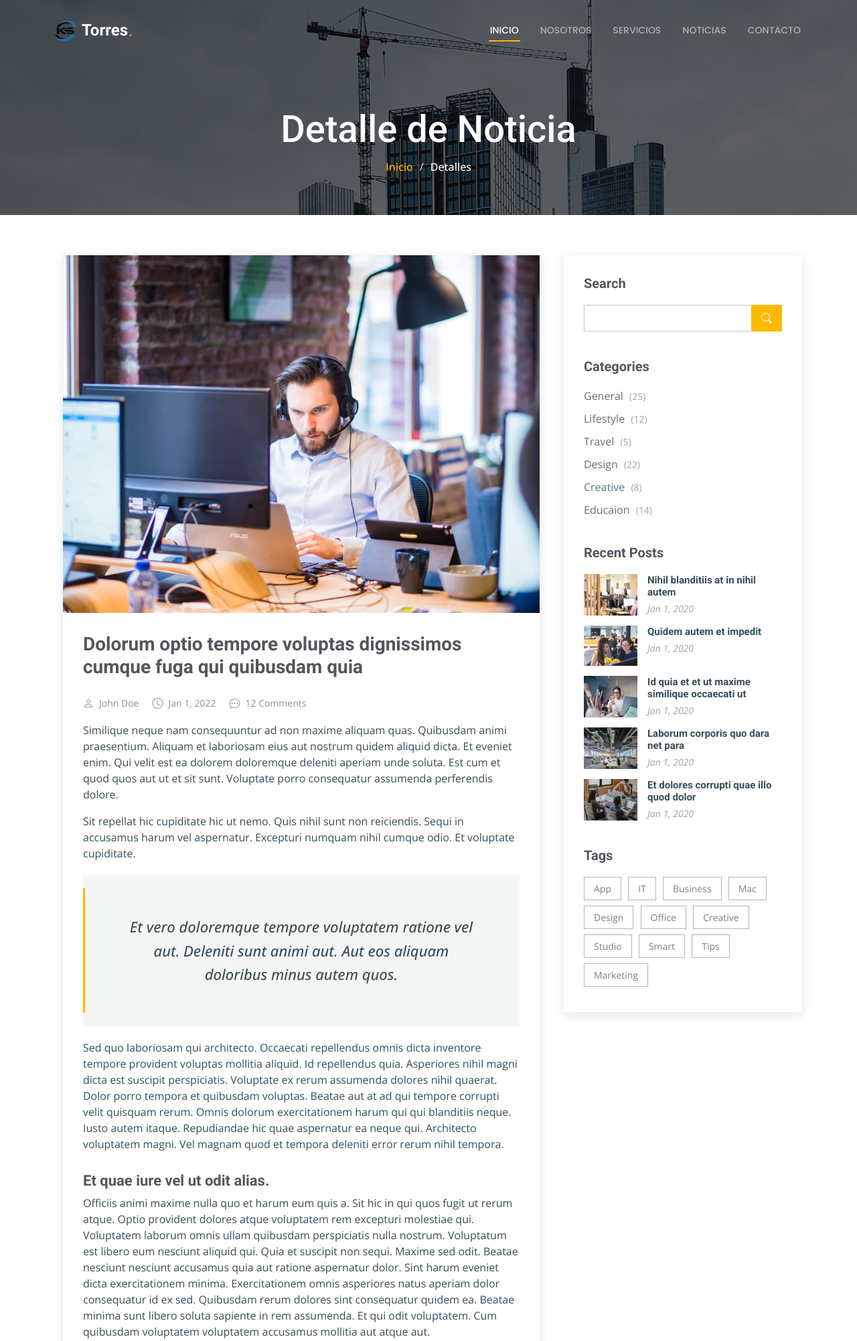
After one commit to cristiancf57/kstorres, a Flask app: page /noticiadet in a window 1280 px wide. The commit adds this page. Shown: the top 2002 px of the page at 67% size. Run offline with Flask 3, Linux system fonts and the light colour scheme; some libraries are stand-ins or nearby versions.

Commit message:
version 1.1

```diff
--- a/app.py
+++ b/app.py
@@ -27,9 +27,17 @@ def nosotros():
 def service():
     return render_template('service.html')
 
+@app.route('/servidet')
+def detalleserv():
+    return render_template('detallserv.html')
+
 @app.route('/noticia',methods=['GET','POST'])
 def noticia():
     return render_template('noticia.html')
+
+@app.route('/noticiadet')
+def noticiadet():
+    return render_template('noticiadet.html')
 
 @app.route('/contacto',methods=['GET','POST'])
 def contacto():
--- a/templates/layout.html
+++ b/templates/layout.html
@@ -87,11 +87,11 @@
         <div class="col-lg-3 col-md-3 footer-links">
           <h4>Useful Links</h4>
           <ul>
-            <li><a href="#">Home</a></li>
-            <li><a href="#">About us</a></li>
-            <li><a href="#">Services</a></li>
-            <li><a href="#">Terms of service</a></li>
-            <li><a href="#">Privacy policy</a></li>
+            <li><a href="/">Home</a></li>
+            <li><a href="/nosotros">Nosotros</a></li>
+            <li><a href="/servicios">Servicios</a></li>
+            <li><a href="/noticia">Noticias</a></li>
+            <li><a href="/contacto">Privacy policy</a></li>
           </ul>
         </div>
         <div class="col-lg-3 col-md-6 footer-links">
--- /dev/null
+++ b/templates/noticiadet.html
@@ -0,0 +1,365 @@
+{% extends "layout.html" %}
+
+{% block content %}
+  <!-- Page Title -->
+  <div class="page-title dark-background" style="background-image: url(static/img/page-title-bg.jpg);">
+    <div class="container position-relative">
+      <h1>Detalle de Noticia</h1>
+      <nav class="breadcrumbs">
+        <ol>
+          <li><a href="/">Inicio</a></li>
+          <li class="current">Detalles</li>
+        </ol>
+      </nav>
+    </div>
+  </div><!-- End Page Title -->
+
+  <div class="container">
+    <div class="row">
+
+      <div class="col-lg-8">
+
+        <!-- Blog Details Section -->
+        <section id="blog-details" class="blog-details section">
+          <div class="container">
+
+            <article class="article">
+
+              <div class="post-img">
+                <img src="static/img/blog/blog-1.jpg" alt="" class="img-fluid">
+              </div>
+
+              <h2 class="title">Dolorum optio tempore voluptas dignissimos cumque fuga qui quibusdam quia</h2>
+
+              <div class="meta-top">
+                <ul>
+                  <li class="d-flex align-items-center"><i class="bi bi-person"></i> <a href="/noticia">John Doe</a></li>
+                  <li class="d-flex align-items-center"><i class="bi bi-clock"></i> <a href="/noticia"><time datetime="2020-01-01">Jan 1, 2022</time></a></li>
+                  <li class="d-flex align-items-center"><i class="bi bi-chat-dots"></i> <a href="/noticia">12 Comments</a></li>
+                </ul>
+              </div><!-- End meta top -->
+
+              <div class="content">
+                <p>
+                  Similique neque nam consequuntur ad non maxime aliquam quas. Quibusdam animi praesentium. Aliquam et laboriosam eius aut nostrum quidem aliquid dicta.
+                  Et eveniet enim. Qui velit est ea dolorem doloremque deleniti aperiam unde soluta. Est cum et quod quos aut ut et sit sunt. Voluptate porro consequatur assumenda perferendis dolore.
+                </p>
+
+                <p>
+                  Sit repellat hic cupiditate hic ut nemo. Quis nihil sunt non reiciendis. Sequi in accusamus harum vel aspernatur. Excepturi numquam nihil cumque odio. Et voluptate cupiditate.
+                </p>
+
+                <blockquote>
+                  <p>
+                    Et vero doloremque tempore voluptatem ratione vel aut. Deleniti sunt animi aut. Aut eos aliquam doloribus minus autem quos.
+                  </p>
+                </blockquote>
+
+                <p>
+                  Sed quo laboriosam qui architecto. Occaecati repellendus omnis dicta inventore tempore provident voluptas mollitia aliquid. Id repellendus quia. Asperiores nihil magni dicta est suscipit perspiciatis. Voluptate ex rerum assumenda dolores nihil quaerat.
+                  Dolor porro tempora et quibusdam voluptas. Beatae aut at ad qui tempore corrupti velit quisquam rerum. Omnis dolorum exercitationem harum qui qui blanditiis neque.
+                  Iusto autem itaque. Repudiandae hic quae aspernatur ea neque qui. Architecto voluptatem magni. Vel magnam quod et tempora deleniti error rerum nihil tempora.
+                </p>
+
+                <h3>Et quae iure vel ut odit alias.</h3>
+                <p>
+                  Officiis animi maxime nulla quo et harum eum quis a. Sit hic in qui quos fugit ut rerum atque. Optio provident dolores atque voluptatem rem excepturi molestiae qui. Voluptatem laborum omnis ullam quibusdam perspiciatis nulla nostrum. Voluptatum est libero eum nesciunt aliquid qui.
+                  Quia et suscipit non sequi. Maxime sed odit. Beatae nesciunt nesciunt accusamus quia aut ratione aspernatur dolor. Sint harum eveniet dicta exercitationem minima. Exercitationem omnis asperiores natus aperiam dolor consequatur id ex sed. Quibusdam rerum dolores sint consequatur quidem ea.
+                  Beatae minima sunt libero soluta sapiente in rem assumenda. Et qui odit voluptatem. Cum quibusdam voluptatem voluptatem accusamus mollitia aut atque aut.
+                </p>
+                <img src="static/img/blog/blog-inside-post.jpg" class="img-fluid" alt="">
+
+                <h3>Ut repellat blanditiis est dolore sunt dolorum quae.</h3>
+                <p>
+                  Rerum ea est assumenda pariatur quasi et quam. Facilis nam porro amet nostrum. In assumenda quia quae a id praesentium. Quos deleniti libero sed occaecati aut porro autem. Consectetur sed excepturi sint non placeat quia repellat incidunt labore. Autem facilis hic dolorum dolores vel.
+                  Consectetur quasi id et optio praesentium aut asperiores eaque aut. Explicabo omnis quibusdam esse. Ex libero illum iusto totam et ut aut blanditiis. Veritatis numquam ut illum ut a quam vitae.
+                </p>
+                <p>
+                  Alias quia non aliquid. Eos et ea velit. Voluptatem maxime enim omnis ipsa voluptas incidunt. Nulla sit eaque mollitia nisi asperiores est veniam.
+                </p>
+
+              </div><!-- End post content -->
+
+              <div class="meta-bottom">
+                <i class="bi bi-folder"></i>
+                <ul class="cats">
+                  <li><a href="#">Business</a></li>
+                </ul>
+
+                <i class="bi bi-tags"></i>
+                <ul class="tags">
+                  <li><a href="#">Creative</a></li>
+                  <li><a href="#">Tips</a></li>
+                  <li><a href="#">Marketing</a></li>
+                </ul>
+              </div><!-- End meta bottom -->
+
+            </article>
+
+          </div>
+        </section><!-- /Blog Details Section -->
+
+        <!-- Blog Author Section -->
+        <section id="blog-author" class="blog-author section">
+
+          <div class="container">
+            <div class="author-container d-flex align-items-center">
+              <img src="static/img/blog/blog-author.jpg" class="rounded-circle flex-shrink-0" alt="">
+              <div>
+                <h4>Jane Smith</h4>
+                <div class="social-links">
+                  <a href="https://x.com/#"><i class="bi bi-twitter-x"></i></a>
+                  <a href="https://facebook.com/#"><i class="bi bi-facebook"></i></a>
+                  <a href="https://instagram.com/#"><i class="biu bi-instagram"></i></a>
+                </div>
+                <p>
+                  Itaque quidem optio quia voluptatibus dolorem dolor. Modi eum sed possimus accusantium. Quas repellat voluptatem officia numquam sint aspernatur voluptas. Esse et accusantium ut unde voluptas.
+                </p>
+              </div>
+            </div>
+          </div>
+
+        </section><!-- /Blog Author Section -->
+
+        <!-- Blog Comments Section -->
+        <section id="blog-comments" class="blog-comments section">
+
+          <div class="container">
+
+            <h4 class="comments-count">8 Comments</h4>
+
+            <div id="comment-1" class="comment">
+              <div class="d-flex">
+                <div class="comment-img"><img src="static/img/blog/comments-1.jpg" alt=""></div>
+                <div>
+                  <h5><a href="">Georgia Reader</a> <a href="#" class="reply"><i class="bi bi-reply-fill"></i> Reply</a></h5>
+                  <time datetime="2020-01-01">01 Jan,2022</time>
+                  <p>
+                    Et rerum totam nisi. Molestiae vel quam dolorum vel voluptatem et et. Est ad aut sapiente quis molestiae est qui cum soluta.
+                    Vero aut rerum vel. Rerum quos laboriosam placeat ex qui. Sint qui facilis et.
+                  </p>
+                </div>
+              </div>
+            </div><!-- End comment #1 -->
+
+            <div id="comment-2" class="comment">
+              <div class="d-flex">
+                <div class="comment-img"><img src="static/img/blog/comments-2.jpg" alt=""></div>
+                <div>
+                  <h5><a href="">Aron Alvarado</a> <a href="#" class="reply"><i class="bi bi-reply-fill"></i> Reply</a></h5>
+                  <time datetime="2020-01-01">01 Jan,2022</time>
+                  <p>
+                    Ipsam tempora sequi voluptatem quis sapiente non. Autem itaque eveniet saepe. Officiis illo ut beatae.
+                  </p>
+                </div>
+              </div>
+
+              <div id="comment-reply-1" class="comment comment-reply">
+                <div class="d-flex">
+                  <div class="comment-img"><img src="static/img/blog/comments-3.jpg" alt=""></div>
+                  <div>
+                    <h5><a href="">Lynda Small</a> <a href="#" class="reply"><i class="bi bi-reply-fill"></i> Reply</a></h5>
+                    <time datetime="2020-01-01">01 Jan,2022</time>
+                    <p>
+                      Enim ipsa eum fugiat fuga repellat. Commodi quo quo dicta. Est ullam aspernatur ut vitae quia mollitia id non. Qui ad quas nostrum rerum sed necessitatibus aut est. Eum officiis sed repellat maxime vero nisi natus. Amet nesciunt nesciunt qui illum omnis est et dolor recusandae.
+
+                      Recusandae sit ad aut impedit et. Ipsa labore dolor impedit et natus in porro aut. Magnam qui cum. Illo similique occaecati nihil modi eligendi. Pariatur distinctio labore omnis incidunt et illum. Expedita et dignissimos distinctio laborum minima fugiat.
+
+                      Libero corporis qui. Nam illo odio beatae enim ducimus. Harum reiciendis error dolorum non autem quisquam vero rerum neque.
+                    </p>
+                  </div>
+                </div>
+
+                <div id="comment-reply-2" class="comment comment-reply">
+                  <div class="d-flex">
+                    <div class="comment-img"><img src="static/img/blog/comments-4.jpg" alt=""></div>
+                    <div>
+                      <h5><a href="">Sianna Ramsay</a> <a href="#" class="reply"><i class="bi bi-reply-fill"></i> Reply</a></h5>
+                      <time datetime="2020-01-01">01 Jan,2022</time>
+                      <p>
+                        Et dignissimos impedit nulla et quo distinctio ex nemo. Omnis quia dolores cupiditate et. Ut unde qui eligendi sapiente omnis ullam. Placeat porro est commodi est officiis voluptas repellat quisquam possimus. Perferendis id consectetur necessitatibus.
+                      </p>
+                    </div>
+                  </div>
+
+                </div><!-- End comment reply #2-->
+
+              </div><!-- End comment reply #1-->
+
+            </div><!-- End comment #2-->
+
+            <div id="comment-3" class="comment">
+              <div class="d-flex">
+                <div class="comment-img"><img src="static/img/blog/comments-5.jpg" alt=""></div>
+                <div>
+                  <h5><a href="">Nolan Davidson</a> <a href="#" class="reply"><i class="bi bi-reply-fill"></i> Reply</a></h5>
+                  <time datetime="2020-01-01">01 Jan,2022</time>
+                  <p>
+                    Distinctio nesciunt rerum reprehenderit sed. Iste omnis eius repellendus quia nihil ut accusantium tempore. Nesciunt expedita id dolor exercitationem aspernatur aut quam ut. Voluptatem est accusamus iste at.
+                    Non aut et et esse qui sit modi neque. Exercitationem et eos aspernatur. Ea est consequuntur officia beatae ea aut eos soluta. Non qui dolorum voluptatibus et optio veniam. Quam officia sit nostrum dolorem.
+                  </p>
+                </div>
+              </div>
+
+            </div><!-- End comment #3 -->
+
+            <div id="comment-4" class="comment">
+              <div class="d-flex">
+                <div class="comment-img"><img src="static/img/blog/comments-6.jpg" alt=""></div>
+                <div>
+                  <h5><a href="">Kay Duggan</a> <a href="#" class="reply"><i class="bi bi-reply-fill"></i> Reply</a></h5>
+                  <time datetime="2020-01-01">01 Jan,2022</time>
+                  <p>
+                    Dolorem atque aut. Omnis doloremque blanditiis quia eum porro quis ut velit tempore. Cumque sed quia ut maxime. Est ad aut cum. Ut exercitationem non in fugiat.
+                  </p>
+                </div>
+              </div>
+
+            </div><!-- End comment #4 -->
+
+          </div>
+
+        </section><!-- /Blog Comments Section -->
+
+        <!-- Comment Form Section -->
+        <section id="comment-form" class="comment-form section">
+          <div class="container">
+
+            <form action="">
+
+              <h4>Post Comment</h4>
+              <p>Your email address will not be published. Required fields are marked * </p>
+              <div class="row">
+                <div class="col-md-6 form-group">
+                  <input name="name" type="text" class="form-control" placeholder="Your Name*">
+                </div>
+                <div class="col-md-6 form-group">
+                  <input name="email" type="text" class="form-control" placeholder="Your Email*">
+                </div>
+              </div>
+              <div class="row">
+                <div class="col form-group">
+                  <input name="website" type="text" class="form-control" placeholder="Your Website">
+                </div>
+              </div>
+              <div class="row">
+                <div class="col form-group">
+                  <textarea name="comment" class="form-control" placeholder="Your Comment*"></textarea>
+                </div>
+              </div>
+
+              <div class="text-center">
+                <button type="submit" class="btn btn-primary">Post Comment</button>
+              </div>
+
+            </form>
+
+          </div>
+        </section><!-- /Comment Form Section -->
+
+      </div>
+
+      <div class="col-lg-4 sidebar">
+
+        <div class="widgets-container">
+
+          <!-- Search Widget -->
+          <div class="search-widget widget-item">
+
+            <h3 class="widget-title">Search</h3>
+            <form action="">
+              <input type="text">
+              <button type="submit" title="Search"><i class="bi bi-search"></i></button>
+            </form>
+
+          </div><!--/Search Widget -->
+
+          <!-- Categories Widget -->
+          <div class="categories-widget widget-item">
+
+            <h3 class="widget-title">Categories</h3>
+            <ul class="mt-3">
+              <li><a href="#">General <span>(25)</span></a></li>
+              <li><a href="#">Lifestyle <span>(12)</span></a></li>
+              <li><a href="#">Travel <span>(5)</span></a></li>
+              <li><a href="#">Design <span>(22)</span></a></li>
+              <li><a href="#">Creative <span>(8)</span></a></li>
+              <li><a href="#">Educaion <span>(14)</span></a></li>
+            </ul>
+
+          </div><!--/Categories Widget -->
+
+          <!-- Recent Posts Widget -->
+          <div class="recent-posts-widget widget-item">
+
+            <h3 class="widget-title">Recent Posts</h3>
+
+            <div class="post-item">
+              <img src="static/img/blog/blog-recent-1.jpg" alt="" class="flex-shrink-0">
+              <div>
+                <h4><a href="blog-details.html">Nihil blanditiis at in nihil autem</a></h4>
+                <time datetime="2020-01-01">Jan 1, 2020</time>
+              </div>
+            </div><!-- End recent post item-->
+
+            <div class="post-item">
+              <img src="static/img/blog/blog-recent-2.jpg" alt="" class="flex-shrink-0">
+              <div>
+                <h4><a href="blog-details.html">Quidem autem et impedit</a></h4>
+                <time datetime="2020-01-01">Jan 1, 2020</time>
+              </div>
+            </div><!-- End recent post item-->
+
+            <div class="post-item">
+              <img src="static/img/blog/blog-recent-3.jpg" alt="" class="flex-shrink-0">
+              <div>
+                <h4><a href="blog-details.html">Id quia et et ut maxime similique occaecati ut</a></h4>
+                <time datetime="2020-01-01">Jan 1, 2020</time>
+              </div>
+            </div><!-- End recent post item-->
+
+            <div class="post-item">
+              <img src="static/img/blog/blog-recent-4.jpg" alt="" class="flex-shrink-0">
+              <div>
+                <h4><a href="blog-details.html">Laborum corporis quo dara net para</a></h4>
+                <time datetime="2020-01-01">Jan 1, 2020</time>
+              </div>
+            </div><!-- End recent post item-->
+
+            <div class="post-item">
+              <img src="static/img/blog/blog-recent-5.jpg" alt="" class="flex-shrink-0">
+              <div>
+                <h4><a href="blog-details.html">Et dolores corrupti quae illo quod dolor</a></h4>
+                <time datetime="2020-01-01">Jan 1, 2020</time>
+              </div>
+            </div><!-- End recent post item-->
+
+          </div><!--/Recent Posts Widget -->
+
+          <!-- Tags Widget -->
+          <div class="tags-widget widget-item">
+
+            <h3 class="widget-title">Tags</h3>
+            <ul>
+              <li><a href="#">App</a></li>
+              <li><a href="#">IT</a></li>
+              <li><a href="#">Business</a></li>
+              <li><a href="#">Mac</a></li>
+              <li><a href="#">Design</a></li>
+              <li><a href="#">Office</a></li>
+              <li><a href="#">Creative</a></li>
+              <li><a href="#">Studio</a></li>
+              <li><a href="#">Smart</a></li>
+              <li><a href="#">Tips</a></li>
+              <li><a href="#">Marketing</a></li>
+            </ul>
+
+          </div><!--/Tags Widget -->
+
+        </div>
+
+      </div>
+
+    </div>
+  </div>
+{% endblock %}
```
Also changed, not shown: templates/detallserv.html (added, +62 -0 lines).
